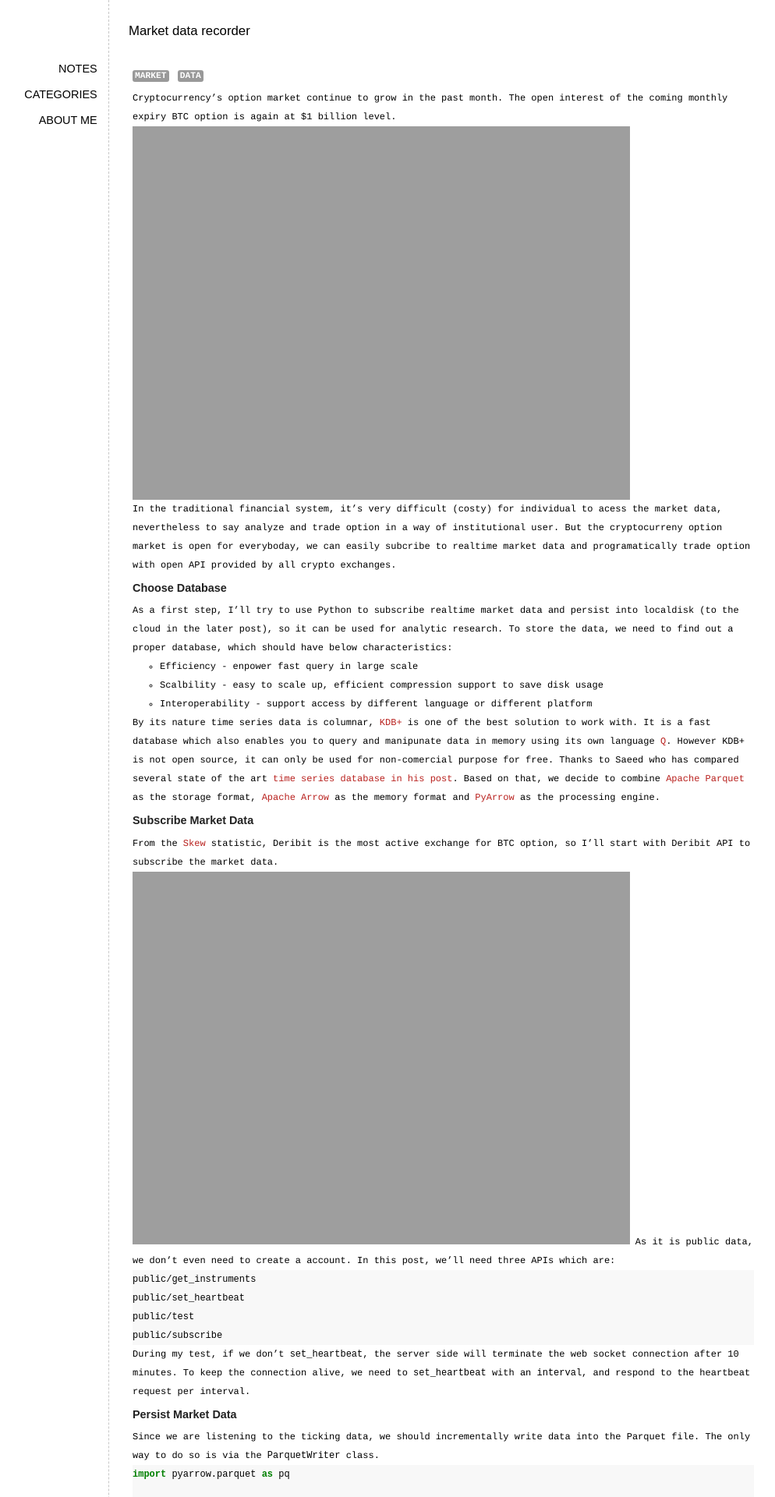
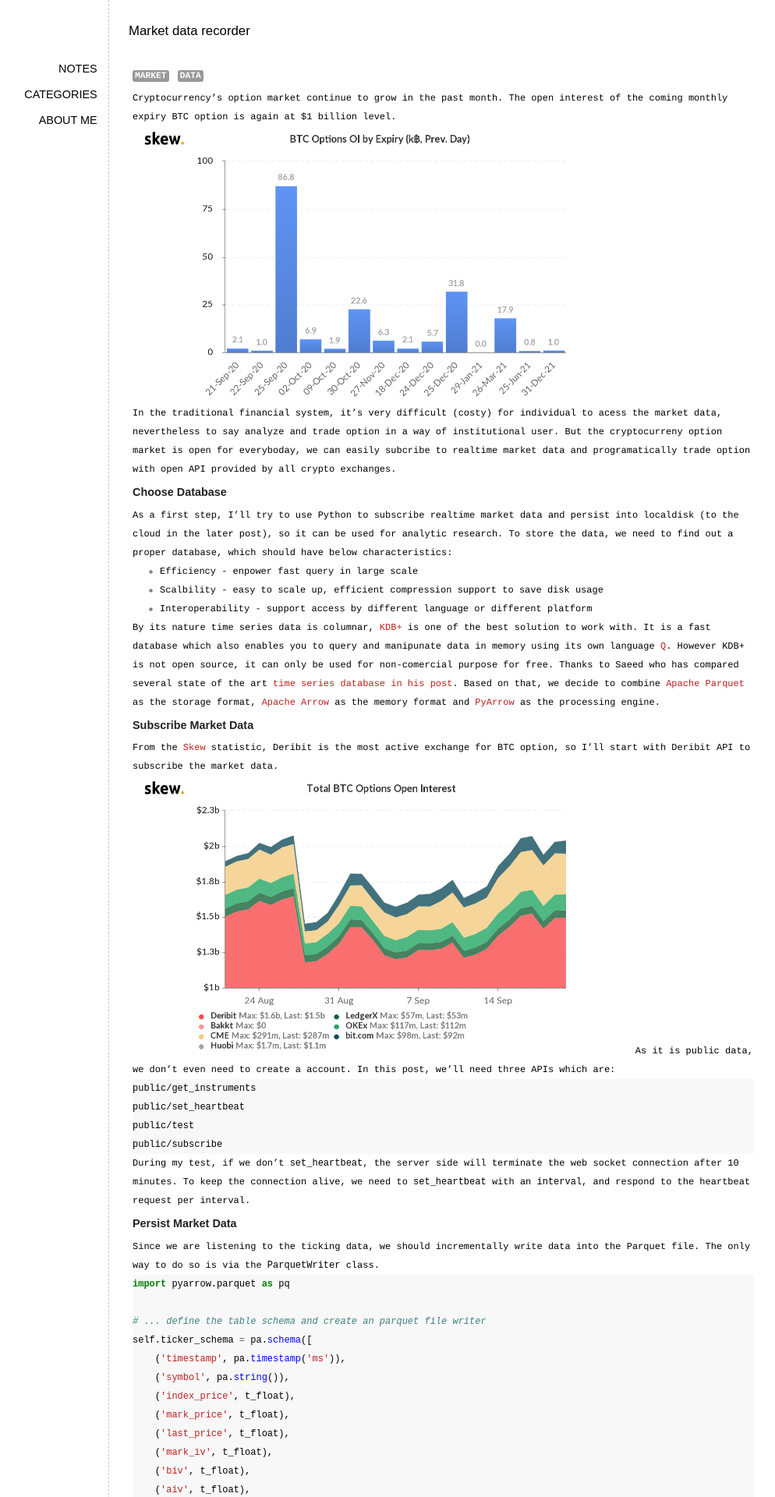
Before and after one commit to elan2wang/note, a Jekyll site: the page built from _posts/2020-09-14-market-data-recorder.md, in a window 1280 px wide. Shown: the top 1920 px of the page at 78% size, without its empty margins (111-1105 px from the left). Built offline with Jekyll 4.4.1, drawn with Linux system fonts in a browser that asks for light colours; comment, search, counter and statistics services are not loaded.

Commit message:
update post

````diff
--- a/_posts/2020-09-14-market-data-recorder.md
+++ b/_posts/2020-09-14-market-data-recorder.md
@@ -6,7 +6,7 @@ categories: python, analytic
 ---
 
 Cryptocurrency's option market continue to grow in the past month. The open interest of the coming monthly expiry BTC option is again at $1 billion level.
-![btc option open interest by expiry](/note/images/skew_btc_options_oi_by_expiry_k_prev_day.png | width="%80")
+![btc option open interest by expiry](/note/images/skew_btc_options_oi_by_expiry_k_prev_day.png)
 
 In the traditional financial system, it's very difficult (costy) for individual to acess the market data, nevertheless to say analyze and trade option in a way of institutional user. But the cryptocurreny option market is open for everyboday, we can easily subcribe to realtime market data and programatically trade option with open API provided by all crypto exchanges.
 
@@ -20,7 +20,7 @@ By its nature time series data is columnar, [KDB+](https://kx.com/) is one of th
 
 ### Subscribe Market Data
 From the [Skew](https://analytics.skew.com/dashboard/bitcoin-options) statistic, Deribit is the most active exchange for BTC option, so I'll start with Deribit API to subscribe the market data.
-![btc opion open interest by exchange](/note/images/skew_total_btc_options_open_interest.png | width="%80")
+![btc opion open interest by exchange](/note/images/skew_total_btc_options_open_interest.png)
 As it is public data, we don't even need to create a account. In this post, we'll need three APIs which are:
 ```
 public/get_instruments
````
